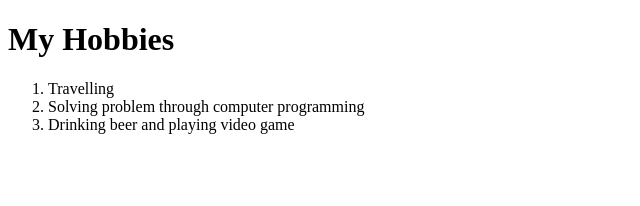
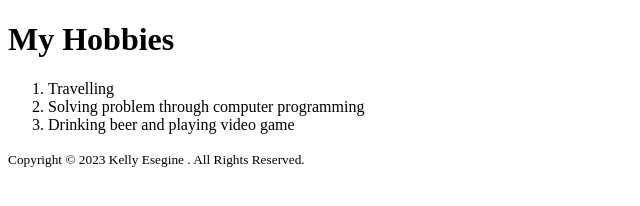
Before and after one commit to kelsbaba/resume, a plain HTML site: page myHobbies.html in a window 1280 px wide. Shown: the whole page, without its empty margins (0-640 px from the left). Drawn offline with Linux system fonts and the light colour scheme.

Commit message:
Add files via upload

```diff
--- a/myHobbies.html
+++ b/myHobbies.html
@@ -10,5 +10,8 @@
         <li>Solving problem through computer programming</li>
         <li>Drinking beer and playing video game</li>
     </ol>
+    <footer>
+        <small>Copyright © 2023 Kelly Esegine . All Rights Reserved.</small>
+    </footer>
 </body>
 </html>
```
